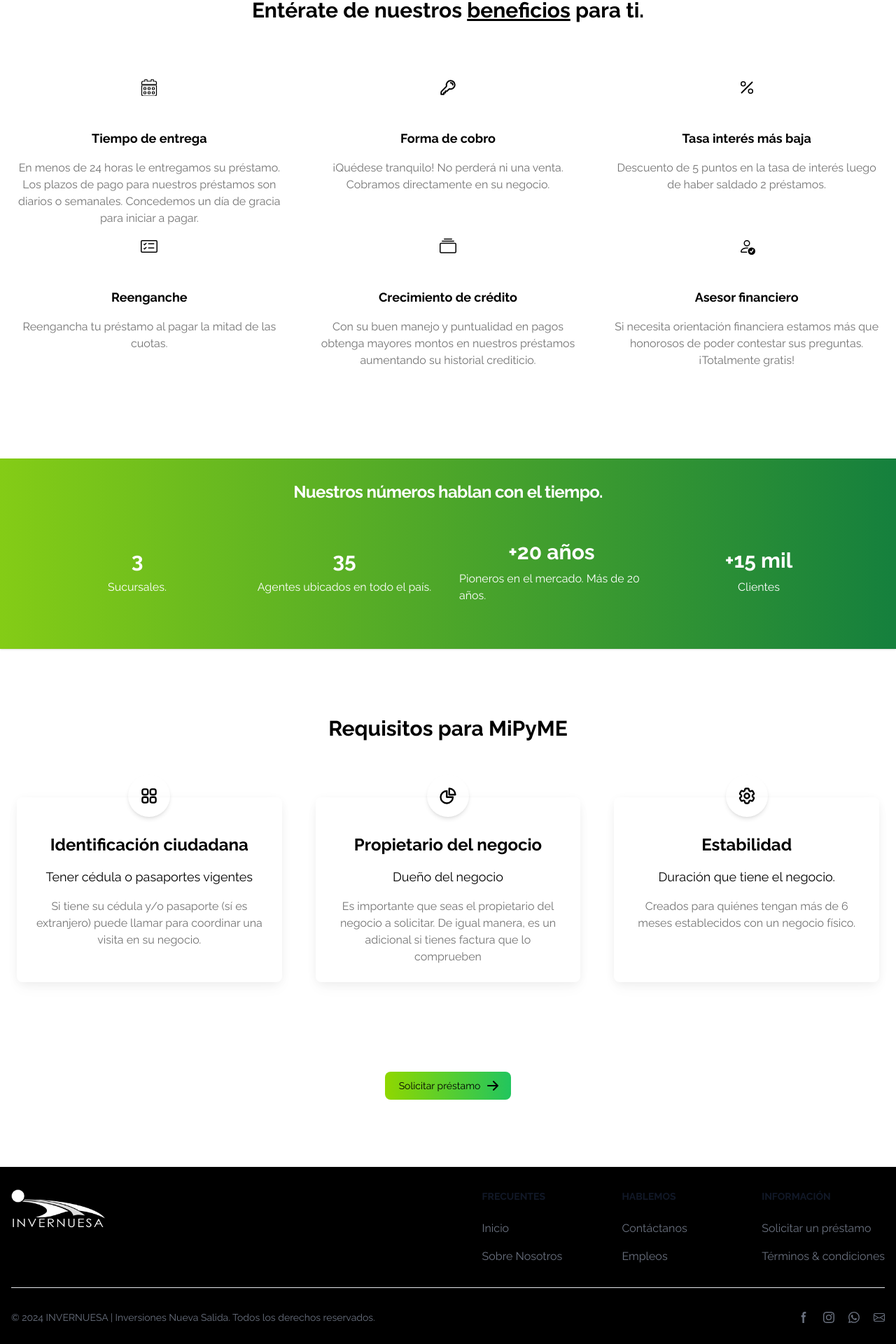
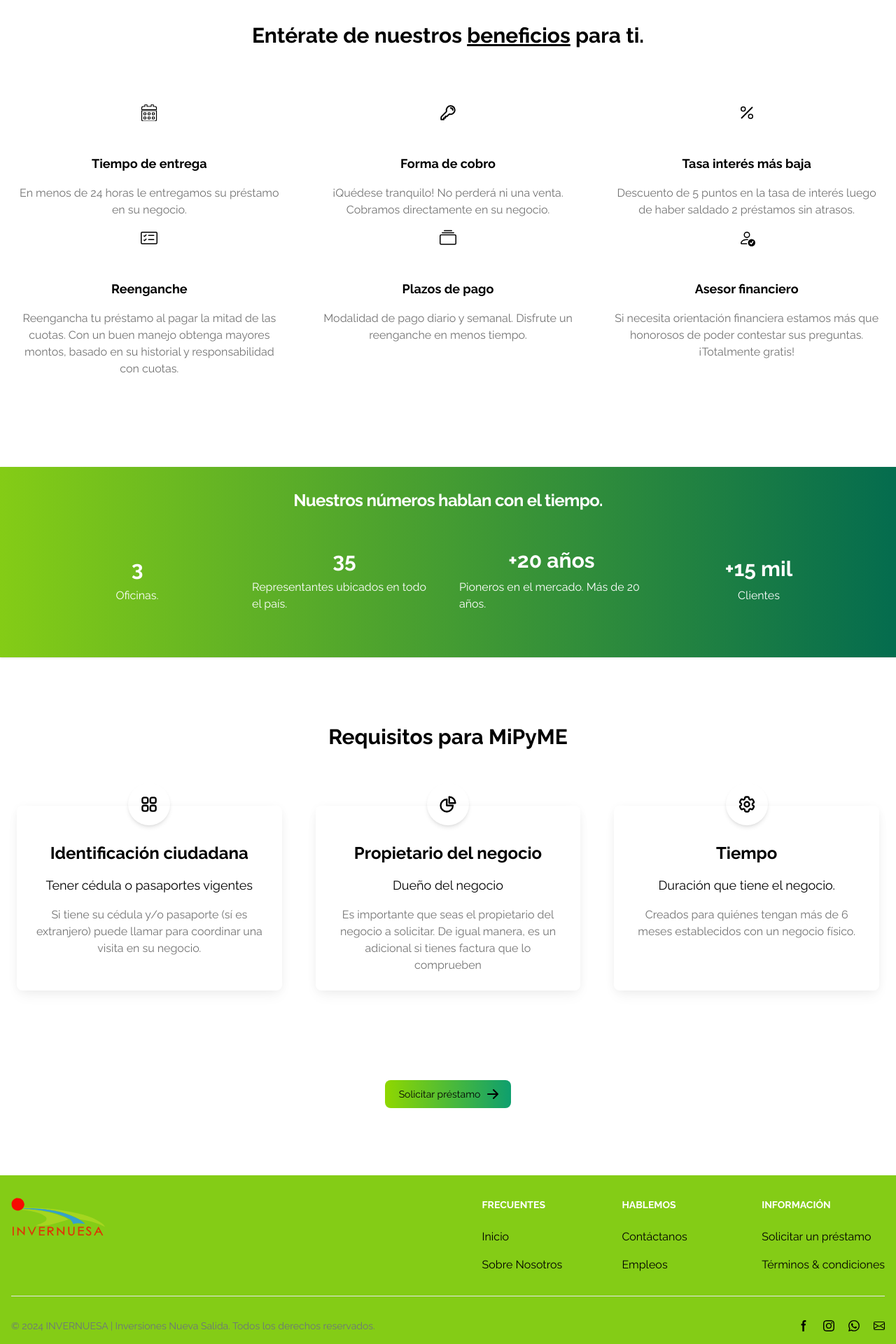
Before and after one commit to expiracionrd/invernuesa-nextjs, a Next.js app: page / in a window 1280 px wide. Shown: the part 745-2665 px from the top of the page at 70% size. Built offline with nearby package versions, Linux system fonts and the light colour scheme.

Commit message:
feat: retexting messages and styles

```diff
--- a/app/page.tsx
+++ b/app/page.tsx
@@ -2,13 +2,13 @@ import Slider from "../components/slider"
 import Cards from "@/components/cards";
 import Stadistics from "@/components/stadistics";
 import Requirements from "@/components/requirements";
-import Image from 'next/image'
 
 
 export default function Home() {
   return (
     <main>
       <Slider/>
+      <h3 className="mb-4 text-3xl tracking-tight font-extrabold text-center text-gray-900 bg-gradient-to-r from-greenuno via-greendos to-greenuno bg-clip-text text-transparent" >¡Transforma tu trabajo en éxito!</h3>
       <Cards/>
       <Stadistics/>
       <Requirements/>
--- a/components/cards.tsx
+++ b/components/cards.tsx
@@ -1,5 +1,3 @@
-import Image from 'next/image'
-
 export default function Cards(){
     return(
       <main>
@@ -22,7 +20,7 @@ export default function Cards(){
         </div>
         <h5 className="mb-4 text-lg font-bold">Tiempo de entrega</h5>
         <p className="text-neutral-500 dark:text-neutral">
-          En menos de 24 horas le entregamos su préstamo. Los plazos de pago para nuestros préstamos son diarios o semanales. Concedemos un día de gracia para iniciar a pagar.
+          En menos de 24 horas le entregamos su préstamo en su negocio.
         </p>
       </div>
 
@@ -48,7 +46,7 @@ export default function Cards(){
         </div>
         <h5 className="mb-4 text-lg font-bold">Tasa interés más baja</h5>
         <p className="text-neutral-500 dark:text-neutral">
-          Descuento de 5 puntos en la tasa de interés luego de haber saldado 2 préstamos.
+          Descuento de 5 puntos en la tasa de interés luego de haber saldado 2 préstamos sin atrasos.
           </p>
       </div>
     </div>
@@ -63,6 +61,8 @@ export default function Cards(){
         <h5 className="mb-4 text-lg font-bold">Reenganche</h5>
         <p className="text-neutral-500 dark:text-neutral">
         Reengancha tu préstamo al pagar la mitad de las cuotas.
+
+        Con un buen manejo obtenga mayores montos, basado en su historial y responsabilidad con cuotas.
         </p>
       </div>
 
@@ -72,9 +72,9 @@ export default function Cards(){
         <path d="M2.5 3.5a.5.5 0 0 1 0-1h11a.5.5 0 0 1 0 1zm2-2a.5.5 0 0 1 0-1h7a.5.5 0 0 1 0 1zM0 13a1.5 1.5 0 0 0 1.5 1.5h13A1.5 1.5 0 0 0 16 13V6a1.5 1.5 0 0 0-1.5-1.5h-13A1.5 1.5 0 0 0 0 6zm1.5.5A.5.5 0 0 1 1 13V6a.5.5 0 0 1 .5-.5h13a.5.5 0 0 1 .5.5v7a.5.5 0 0 1-.5.5z"/>
       </svg>
         </div>
-        <h5 className="mb-4 text-lg font-bold">Crecimiento de crédito</h5>
+        <h5 className="mb-4 text-lg font-bold">Plazos de pago</h5>
         <p className="text-neutral-500 dark:text-neutral">
-          Con su buen manejo y puntualidad en pagos obtenga mayores montos en nuestros préstamos aumentando su historial crediticio.
+          Modalidad de pago diario y semanal. Disfrute un reenganche en menos tiempo.
         </p>
       </div>
 
--- a/components/footer.tsx
+++ b/components/footer.tsx
@@ -4,18 +4,18 @@ export default function Footer(){
     return(
 
 
-<footer className="bg-black">
+<footer className="bg-lime-500">
     <div className="mx-auto w-full max-w-screen-xl p-4 py-6 lg:py-8">
         <div className="md:flex md:justify-between">
           <div className="mb-6 md:mb-0">
               <Link href="/" className="flex items-center">
-                  <img src="./invernuesa-bw.svg" className="h-14 me-6" alt="Invernuesa Logo" />
+                  <img src="./invernuesa.svg" className="h-14 me-6" alt="Invernuesa Logo" />
                 </Link>
           </div>
           <div className="grid grid-cols-2 gap-8 sm:gap-6 sm:grid-cols-3">
               <div>
-                  <h2 className="mb-6 text-sm font-semibold text-gray-900 uppercase dark:text-white">FRECUENTES</h2>
-                  <ul className="text-gray-500 dark:text-gray-400 font-medium">
+                  <h2 className="mb-6 text-sm font-semibold text-white uppercase dark:text-white">FRECUENTES</h2>
+                  <ul className="text-black dark:text-gray-400 font-medium">
                       <li className="mb-4">
                           <Link href="/" className="hover:underline">Inicio</Link>
                       </li>
@@ -25,8 +25,8 @@ export default function Footer(){
                   </ul>
               </div>
               <div>
-                  <h2 className="mb-6 text-sm font-semibold text-gray-900 uppercase dark:text-white">HABLEMOS</h2>
-                  <ul className="text-gray-500 dark:text-gray-400 font-medium">
+                  <h2 className="mb-6 text-sm font-semibold text-white uppercase dark:text-white">HABLEMOS</h2>
+                  <ul className="text-black dark:text-gray-400 font-medium">
                       <li className="mb-4">
                           <Link href="/contact" className="hover:underline ">Contáctanos</Link>
                       </li>
@@ -36,8 +36,8 @@ export default function Footer(){
                   </ul>
               </div>
               <div>
-                  <h2 className="mb-6 text-sm font-semibold text-gray-900 uppercase dark:text-white">INFORMACIÓN</h2>
-                  <ul className="text-gray-500 dark:text-gray-400 font-medium">
+                  <h2 className="mb-6 text-sm font-semibold text-white uppercase dark:text-white">INFORMACIÓN</h2>
+                  <ul className="text-black dark:text-gray-400 font-medium">
                       <li className="mb-4">
                           <a href="https://www.invernuesa.com.do/nuevos-pr%C3%A9stamos" className="hover:underline">Solicitar un préstamo</a>
                       </li>
@@ -53,25 +53,25 @@ export default function Footer(){
           <span className="text-sm text-gray-500 sm:text-center dark:text-gray-400">© 2024 <a href="/" className="hover:underline">INVERNUESA | Inversiones Nueva Salida</a>. Todos los derechos reservados.
           </span>
           <div className="flex mt-4 sm:justify-center sm:mt-0">
-              <a href="https://www.facebook.com/invernuesa" className="text-gray-500 hover:text-gray-900 dark:hover:text-white">
+              <a href="https://www.facebook.com/invernuesa" className="text-black hover:text-gray-900 dark:hover:text-white">
                   <svg className="w-4 h-4" aria-hidden="true" xmlns="http://www.w3.org/2000/svg" fill="currentColor" viewBox="0 0 8 19">
                         <path fill-rule="evenodd" d="M6.135 3H8V0H6.135a4.147 4.147 0 0 0-4.142 4.142V6H0v3h2v9.938h3V9h2.021l.592-3H5V3.591A.6.6 0 0 1 5.592 3h.543Z" clip-rule="evenodd"/>
                     </svg>
                   <span className="sr-only">Facebook</span>
               </a>
-              <a href="https://instagram.com/invernuesa/" className="text-gray-500 hover:text-gray-900 dark:hover:text-white ms-5">
+              <a href="https://instagram.com/invernuesa/" className="text-black hover:text-gray-900 dark:hover:text-white ms-5">
               <svg xmlns="http://www.w3.org/2000/svg" width="16" height="16" fill="currentColor" className="bi bi-instagram" viewBox="0 0 16 16">
                 <path d="M8 0C5.829 0 5.556.01 4.703.048 3.85.088 3.269.222 2.76.42a3.9 3.9 0 0 0-1.417.923A3.9 3.9 0 0 0 .42 2.76C.222 3.268.087 3.85.048 4.7.01 5.555 0 5.827 0 8.001c0 2.172.01 2.444.048 3.297.04.852.174 1.433.372 1.942.205.526.478.972.923 1.417.444.445.89.719 1.416.923.51.198 1.09.333 1.942.372C5.555 15.99 5.827 16 8 16s2.444-.01 3.298-.048c.851-.04 1.434-.174 1.943-.372a3.9 3.9 0 0 0 1.416-.923c.445-.445.718-.891.923-1.417.197-.509.332-1.09.372-1.942C15.99 10.445 16 10.173 16 8s-.01-2.445-.048-3.299c-.04-.851-.175-1.433-.372-1.941a3.9 3.9 0 0 0-.923-1.417A3.9 3.9 0 0 0 13.24.42c-.51-.198-1.092-.333-1.943-.372C10.443.01 10.172 0 7.998 0zm-.717 1.442h.718c2.136 0 2.389.007 3.232.046.78.035 1.204.166 1.486.275.373.145.64.319.92.599s.453.546.598.92c.11.281.24.705.275 1.485.039.843.047 1.096.047 3.231s-.008 2.389-.047 3.232c-.035.78-.166 1.203-.275 1.485a2.5 2.5 0 0 1-.599.919c-.28.28-.546.453-.92.598-.28.11-.704.24-1.485.276-.843.038-1.096.047-3.232.047s-2.39-.009-3.233-.047c-.78-.036-1.203-.166-1.485-.276a2.5 2.5 0 0 1-.92-.598 2.5 2.5 0 0 1-.6-.92c-.109-.281-.24-.705-.275-1.485-.038-.843-.046-1.096-.046-3.233s.008-2.388.046-3.231c.036-.78.166-1.204.276-1.486.145-.373.319-.64.599-.92s.546-.453.92-.598c.282-.11.705-.24 1.485-.276.738-.034 1.024-.044 2.515-.045zm4.988 1.328a.96.96 0 1 0 0 1.92.96.96 0 0 0 0-1.92m-4.27 1.122a4.109 4.109 0 1 0 0 8.217 4.109 4.109 0 0 0 0-8.217m0 1.441a2.667 2.667 0 1 1 0 5.334 2.667 2.667 0 0 1 0-5.334"/>
                 </svg>
                   <span className="sr-only">Instagram community</span>
               </a>
-              <a href="https://web.whatsapp.com/send/?phone=18293442555&text=Hola.+Estoy+interesado+en+un+pr%C3%A9stamo." className="text-gray-500 hover:text-gray-900 dark:hover:text-white ms-5">
+              <a href="https://web.whatsapp.com/send/?phone=18293442555&text=Hola.+Estoy+interesado+en+un+pr%C3%A9stamo." className="text-black hover:text-gray-900 dark:hover:text-white ms-5">
               <svg xmlns="http://www.w3.org/2000/svg" width="16" height="16" fill="currentColor" className="bi bi-whatsapp" viewBox="0 0 16 16">
                     <path d="M13.601 2.326A7.85 7.85 0 0 0 7.994 0C3.627 0 .068 3.558.064 7.926c0 1.399.366 2.76 1.057 3.965L0 16l4.204-1.102a7.9 7.9 0 0 0 3.79.965h.004c4.368 0 7.926-3.558 7.93-7.93A7.9 7.9 0 0 0 13.6 2.326zM7.994 14.521a6.6 6.6 0 0 1-3.356-.92l-.24-.144-2.494.654.666-2.433-.156-.251a6.56 6.56 0 0 1-1.007-3.505c0-3.626 2.957-6.584 6.591-6.584a6.56 6.56 0 0 1 4.66 1.931 6.56 6.56 0 0 1 1.928 4.66c-.004 3.639-2.961 6.592-6.592 6.592m3.615-4.934c-.197-.099-1.17-.578-1.353-.646-.182-.065-.315-.099-.445.099-.133.197-.513.646-.627.775-.114.133-.232.148-.43.05-.197-.1-.836-.308-1.592-.985-.59-.525-.985-1.175-1.103-1.372-.114-.198-.011-.304.088-.403.087-.088.197-.232.296-.346.1-.114.133-.198.198-.33.065-.134.034-.248-.015-.347-.05-.099-.445-1.076-.612-1.47-.16-.389-.323-.335-.445-.34-.114-.007-.247-.007-.38-.007a.73.73 0 0 0-.529.247c-.182.198-.691.677-.691 1.654s.71 1.916.81 2.049c.098.133 1.394 2.132 3.383 2.992.47.205.84.326 1.129.418.475.152.904.129 1.246.08.38-.058 1.171-.48 1.338-.943.164-.464.164-.86.114-.943-.049-.084-.182-.133-.38-.232"/>
                 </svg>
                   <span className="sr-only">WhatsApp</span>
               </a>
-              <a href="mailto:ypena@invernuesa.com?body=¡Buenas! Estoy haciendo contacto con ustedes desde la página web." className="text-gray-500 hover:text-gray-900 dark:hover:text-white ms-5">
+              <a href="mailto:ypena@invernuesa.com?body=¡Buenas! Estoy haciendo contacto con ustedes desde la página web." className="text-black hover:text-gray-900 dark:hover:text-white ms-5">
                   <svg xmlns="http://www.w3.org/2000/svg" width="16" height="16" fill="currentColor" className="bi bi-envelope" viewBox="0 0 16 16">
                     <path d="M0 4a2 2 0 0 1 2-2h12a2 2 0 0 1 2 2v8a2 2 0 0 1-2 2H2a2 2 0 0 1-2-2zm2-1a1 1 0 0 0-1 1v.217l7 4.2 7-4.2V4a1 1 0 0 0-1-1zm13 2.383-4.708 2.825L15 11.105zm-.034 6.876-5.64-3.471L8 9.583l-1.326-.795-5.64 3.47A1 1 0 0 0 2 13h12a1 1 0 0 0 .966-.741M1 11.105l4.708-2.897L1 5.383z"/>
                     </svg>
--- a/components/requirements.tsx
+++ b/components/requirements.tsx
@@ -71,7 +71,7 @@ export default function Requirements(){
           </div>
           <div className="p-6">
             <h3 className="mb-4 text-2xl font-bold text-primary ">
-              Estabilidad
+              Tiempo
             </h3>
             <h5 className="mb-4 text-lg font-medium">Duración que tiene el negocio.</h5>
             <p className="text-neutral-500 ">
--- a/components/slider.tsx
+++ b/components/slider.tsx
@@ -10,8 +10,8 @@ export default function Slider(){
 
                     <section className="bg-black dark:bg-gray-900"/>
                             <div className="gap-8 items-center py-8 px-4 mx-auto max-w-screen-xl xl:gap-16 md:grid md:grid-cols-2 sm:py-16 lg:px-6">
-                                <img className="w-full dark:hidden" src="/images/iStock.jpg" alt="dashboard image"/>
-                                <img className="w-full hidden dark:block" src="/images/iStock.jpg" alt="dashboard image"/>
+                                <Image width={800} height={100} quality={100} className="dark:hidden" src="/images/iStock.jpg" alt="dashboard image"/>
+                                <Image width={800} height={100} quality={100} className="hidden dark:block" src="/images/iStock.jpg" alt="dashboard image"/>
                                 <div className="mt-4 md:mt-0">
                                     <h2 className="mb-4 text-4xl tracking-tight font-extrabold text-gray-900 bg-gradient-to-r from-greenuno via-greendos to-greenuno bg-clip-text text-transparent" >Préstamos a MiPyME rápidos y sencillos.</h2>
                                     <p className="mb-6 font-light text-gray-500 md:text-lg dark:text-gray-600">INVERNUESA está disponible cuando necesites una mano amiga. Aprovecha las oportunidades de crecimiento con nuestros préstamos aprobados y entregados en menos de 24 horas. </p>
--- a/components/stadistics.tsx
+++ b/components/stadistics.tsx
@@ -11,11 +11,11 @@ export default function Stadistics(){
             <dl className="grid max-w-screen-xl grid-cols-2 gap-8 p-4 mx-auto text-white sm:grid-cols-2 xl:grid-cols-4  sm:p-8">
                 <div className="flex flex-col items-center justify-center">
                     <dt className="mb-2 text-3xl font-extrabold">3</dt>
-                    <dd className="text-white ">Sucursales.</dd>
+                    <dd className="text-white ">Oficinas.</dd>
                 </div>
                 <div className="flex flex-col items-center justify-center">
                     <dt className="mb-2 text-3xl font-extrabold">35</dt>
-                    <dd className="text-white ">Agentes ubicados en todo el país.</dd>
+                    <dd className="text-white ">Representantes ubicados en todo el país.</dd>
                 </div>
                 <div className="flex flex-col items-center justify-center">
                     <dt className="mb-2 text-3xl font-extrabold">+20 años</dt>
--- a/package.json
+++ b/package.json
@@ -12,6 +12,7 @@
     "@heroicons/react": "^2.1.1",
     "@iconify/icons-heroicons-solid": "^1.2.6",
     "@material-tailwind/react": "^2.1.9",
+    "flowbite": "^2.3.0",
     "next": "^14.1.0",
     "react": "^18",
     "react-dom": "^18",
--- a/tailwind.config.ts
+++ b/tailwind.config.ts
@@ -5,6 +5,8 @@ const config: Config = {
     "./pages/**/*.{js,ts,jsx,tsx,mdx}",
     "./components/**/*.{js,ts,jsx,tsx,mdx}",
     "./app/**/*.{js,ts,jsx,tsx,mdx}",
+    "./node_modules/flowbite/**/*.js"
+
   ],
   theme: {
     extend: {
@@ -22,6 +24,8 @@ const config: Config = {
       },
     },
   },
-  plugins: [],
+  plugins: [
+    require('flowbite/plugin')
+],
 };
 export default config;
```
Also changed, not shown: components/navbar.tsx (+8 -5 lines), 1 other file (tests, documents, lock files or other folders).
